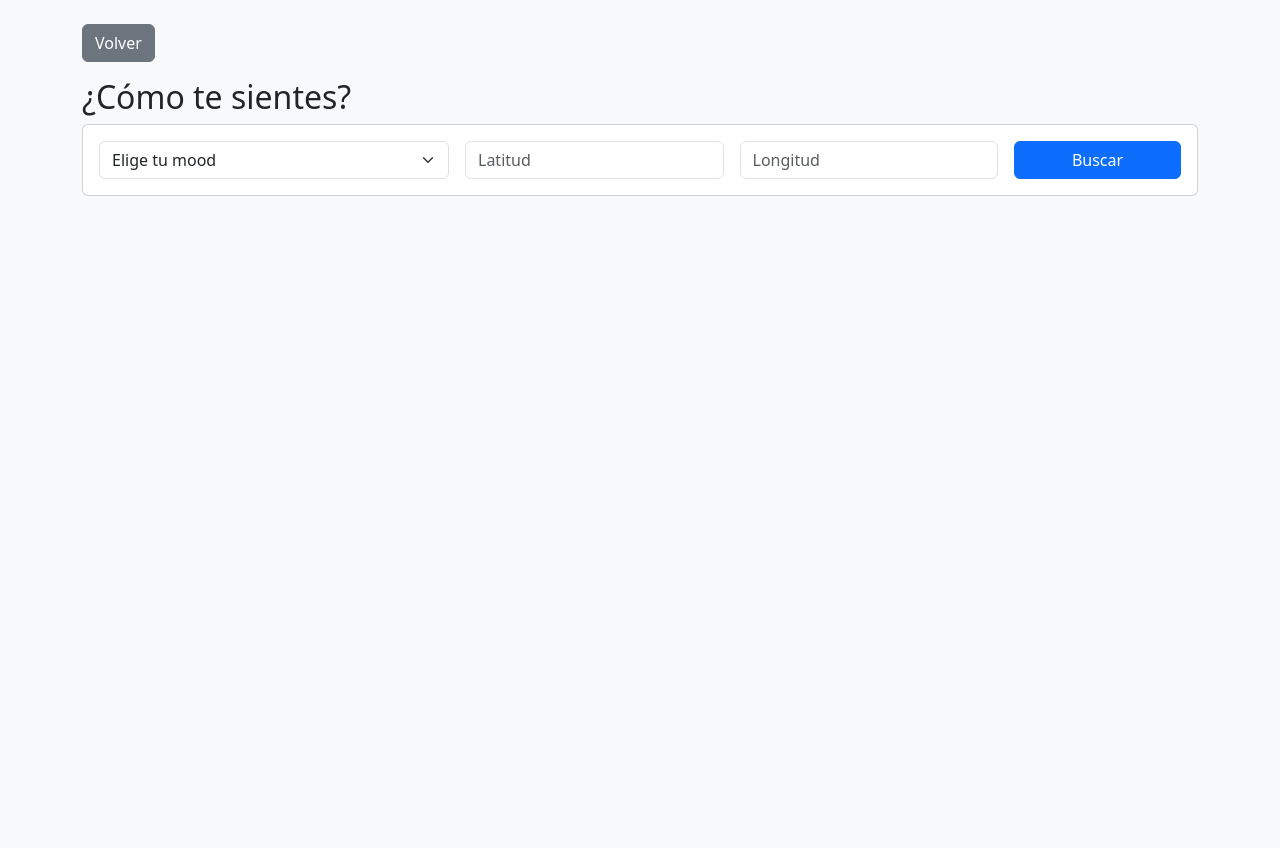
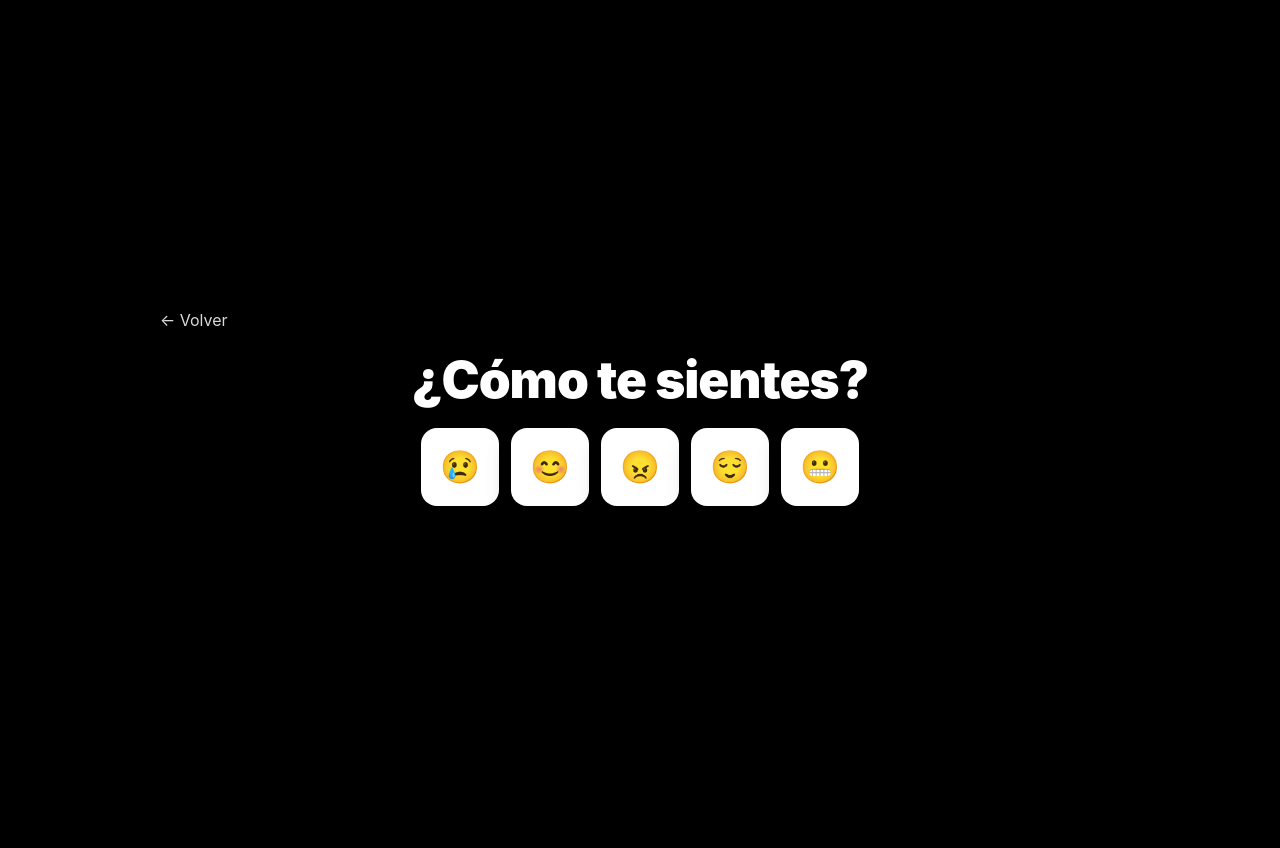
Before and after one commit to AaronAlonsoAparicio/TFG, a PHP site: page /search_mood.php in a window 1280 px wide. Before the commit the page ends 196 px from the top, so only its background shows below. Run offline with PHP 8.4, Linux system fonts and the light colour scheme; the visitor is signed in with stand-in values (Sample User, id 1).

Commit message:
actualizacion search_mood

```diff
--- a/public/search_mood.php
+++ b/public/search_mood.php
@@ -10,82 +10,131 @@ $type = $_GET['type'] ?? '';
 
 if ($_POST['mood'] ?? false) {
     $mood = $_POST['mood'];
-    $lat = $_POST['lat'] ?? 40.4168;
-    $lng = $_POST['lng'] ?? -3.7038;
+    $lat  = $_POST['lat'] ?? 40.4168;
+    $lng  = $_POST['lng'] ?? -3.7038;
     $places = search_places_by_mood($mood, $lat, $lng);
+    $places = array_slice($places, 0, 5); // limitar a 5 planes
 }
 ?>
-
 <!DOCTYPE html>
 <html lang="es">
 <head>
   <meta charset="UTF-8">
   <title>Buscar por Mood</title>
-    <link href="https://cdn.jsdelivr.net/npm/bootstrap@5.3.2/dist/css/bootstrap.min.css" rel="stylesheet">
+  <link rel="stylesheet" href="assets/css/search_mood.css?v=4">
 </head>
-<body class="bg-light">
-<div class="container py-4">
-    <a href="dashboard.php" class="btn btn-secondary mb-3">Volver</a>
-    <h2>¿Cómo te sientes?</h2>
+<body>
+  <main class="mp-root">
+    <div class="mp-wrap">
+      <a href="dashboard.php" class="back-link">← Volver</a>
+      <h2 class="page-title">¿Cómo te sientes?</h2>
 
       <?php if ($type): ?>
-        <div class="alert alert-<?= $type === 'success' ? 'success' : 'danger' ?>">
+        <div class="alert <?= $type === 'success' ? 'alert-success' : 'alert-danger' ?>">
           <?= htmlspecialchars($msg) ?>
         </div>
       <?php endif; ?>
 
-    <form method="POST" class="card p-3 mb-4">
-        <div class="row g-3">
-            <div class="col-md-4">
-                <select name="mood" class="form-select" required>
-                    <option value="">Elige tu mood</option>
-                    <option value="feliz">Feliz</option>
-                    <option value="triste">Triste</option>
-                    <option value="relajado">Relajado</option>
-                    <option value="enérgico">Enérgico</option>
-                    <option value="estresado">Estresado</option>
-                </select>
+      <!-- UI de 5 emociones (solo CSS, sin JS) -->
+      <section class="mp-mood-ui" aria-labelledby="mp-mood-title">
+        <h3 id="mp-mood-title" class="visually-hidden">Selecciona tu estado</h3>
+
+        <!-- Radios ocultos -->
+        <input type="radio" name="mood" id="mp-sad"     value="triste" >
+        <input type="radio" name="mood" id="mp-happy"   value="feliz">
+        <input type="radio" name="mood" id="mp-angry"   value="enfadado">
+        <input type="radio" name="mood" id="mp-calm"    value="relajado">
+        <input type="radio" name="mood" id="mp-nervous" value="nervioso">
+
+        <!-- Emoticonos -->
+        <div class="mp-mood-picker" role="tablist">
+          <label class="mp-mood" for="mp-sad"     role="tab" aria-controls="mp-p-sad"     title="Triste">😢</label>
+          <label class="mp-mood" for="mp-happy"   role="tab" aria-controls="mp-p-happy"   title="Feliz">😊</label>
+          <label class="mp-mood" for="mp-angry"   role="tab" aria-controls="mp-p-angry"   title="Enfadado">😠</label>
+          <label class="mp-mood" for="mp-calm"    role="tab" aria-controls="mp-p-calm"    title="Relajado">😌</label>
+          <label class="mp-mood" for="mp-nervous" role="tab" aria-controls="mp-p-nervous" title="Nervioso">😬</label>
         </div>
-            <div class="col-md-3">
-                <input type="number" step="any" name="lat" class="form-control" placeholder="Latitud" value="<?= $_POST['lat'] ?? '' ?>">
+
+        <!-- Listas de 5 frases (edítalas tú después) -->
+        <div class="mp-mood-panels">
+          <ul class="mp-panel" id="mp-p-sad" data-mood="mp-sad">
+            <li>Ver una película o serie reconfortante</li>
+            <li>Cocinar una comida sencilla que guste mucho.</li>
+            <li>Dar un paseo por la naturaleza o zona tranquila.</li>
+            <li>Dibujar, pintar o escribir pensamientos.</li>
+            <li>Tomar un baño largo o ducha caliente.</li>
+          </ul>
+          <ul class="mp-panel" id="mp-p-happy" data-mood="mp-happy">
+            <li>Sacar fotos de cosas que llamen la atención</li>
+            <li>Cocinar algo nuevo para disfrutarlo. </li>
+            <li> Cantar o bailar </li>
+            <li>Hacer deporte o actividad física ligera. </li>
+            <li>Ir a jugar a los bolos  </li>
+
+          </ul>
+          <ul class="mp-panel" id="mp-p-angry" data-mood="mp-angry">
+
+          <li>Salir a correr o caminar rápido por un parque. </li>
+          <li> Escuchar musica</li>
+          <li> Hacer deporte </li>
+          <li> Dar una vuelta con la bici </li>
+          </ul>
+          <ul class="mp-panel" id="mp-p-calm" data-mood="mp-calm">
+            <li>Leer un libro en una cafeteria</li>
+            <li>Salir a merendar </li>
+            <li>Ver el atardecer</li>
+            <li>Meditar o hacer yoga</li>
+
+          </ul>
+          <ul class="mp-panel" id="mp-p-nervous" data-mood="mp-nervous">
+            <li>Respirar profundamente durante cinco minutos.</li>
+            <li>Ir al teatro o a un monólogo</li>
+            <li>Asistir a una clase o taller corto DE cerámica, pintura, cocina</li>
+            <li>Sentarse en un mirador o junto a un río</li>
+            <li>Visitar un parque botánico o jardín urbano.</li>
+          </ul>
         </div>
-            <div class="col-md-3">
-                <input type="number" step="any" name="lng" class="form-control" placeholder="Longitud" value="<?= $_POST['lng'] ?? '' ?>">
-            </div>
-            <div class="col-md-2 d-flex align-items-end">
-                <button type="submit" class="btn btn-primary w-100">Buscar</button>
-            </div>
-        </div>
-    </form>
+      </section>
 
+      <!-- Render de resultados $places si existen (sin Bootstrap) -->
       <?php if ($places): ?>
-        <div class="row g-3">
+        <section class="places">
+          <h3 class="places-title">Planes cercanos</h3>
+          <div class="places-grid">
             <?php foreach ($places as $p): ?>
-                <div class="col-md-6">
-                    <div class="card h-100">
+              <article class="place-card">
                 <?php if ($p['image']): ?>
-                            <img src="<?= $p['image'] ?>" class="card-img-top" style="height:150px; object-fit:cover;">
+                  <img src="<?= $p['image'] ?>" alt="" class="place-img">
                 <?php endif; ?>
-                        <div class="card-body d-flex flex-column">
-                            <h5><?= htmlspecialchars($p['title']) ?></h5>
-                            <p class="text-muted flex-grow-1"><?= htmlspecialchars($p['description']) ?></p>
-                            <form method="POST" action="import_mood_place.php" class="mt-auto">
-                                <input type="hidden" name="place" value="<?= htmlspecialchars(json_encode($p)) ?>">
-                                <button class="btn btn-success btn-sm w-100">Importar</button>
+                <div class="place-body">
+                  <h4 class="place-title"><?= htmlspecialchars($p['title']) ?></h4>
+                  <p class="place-desc"><?= htmlspecialchars($p['description']) ?></p>
+                  <form method="POST" action="import_mood_place.php">
+                    <input type="hidden" name="place" value='<?= htmlspecialchars(json_encode($p)) ?>'>
+                    <button class="btn-primary">Importar</button>
                   </form>
                 </div>
-                    </div>
-                </div>
+              </article>
             <?php endforeach; ?>
           </div>
+        </section>
       <?php endif; ?>
+
+      <!-- Geolocalización (opcional para tu POST futuro) -->
+      <form method="POST" class="geo-form">
+        <input type="hidden" name="mood" id="geo-mood" value="">
+        <input type="hidden" name="lat"  id="lat" value="">
+        <input type="hidden" name="lng"  id="lng" value="">
+      </form>
     </div>
+  </main>
 
   <script>
+    // Geolocalización para tu envío posterior si lo necesitas
     if (navigator.geolocation) {
       navigator.geolocation.getCurrentPosition(p => {
-        document.querySelector('[name="lat"]').value = p.coords.latitude;
-        document.querySelector('[name="lng"]').value = p.coords.longitude;
+        document.getElementById('lat').value = p.coords.latitude;
+        document.getElementById('lng').value = p.coords.longitude;
       });
     }
   </script>
```
Also changed, not shown: public/assets/css/search_mood.css (added). Lines whose indentation alone changed are shown as unchanged.
